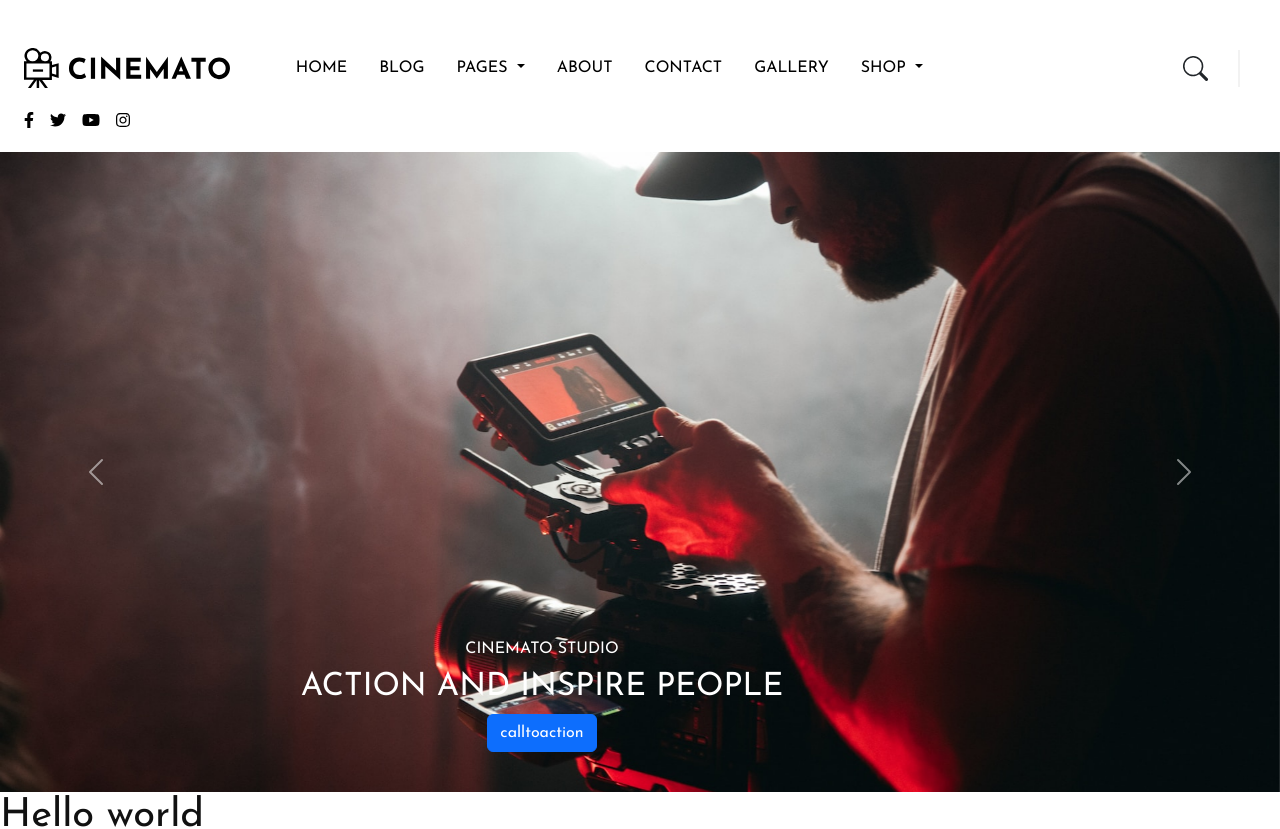
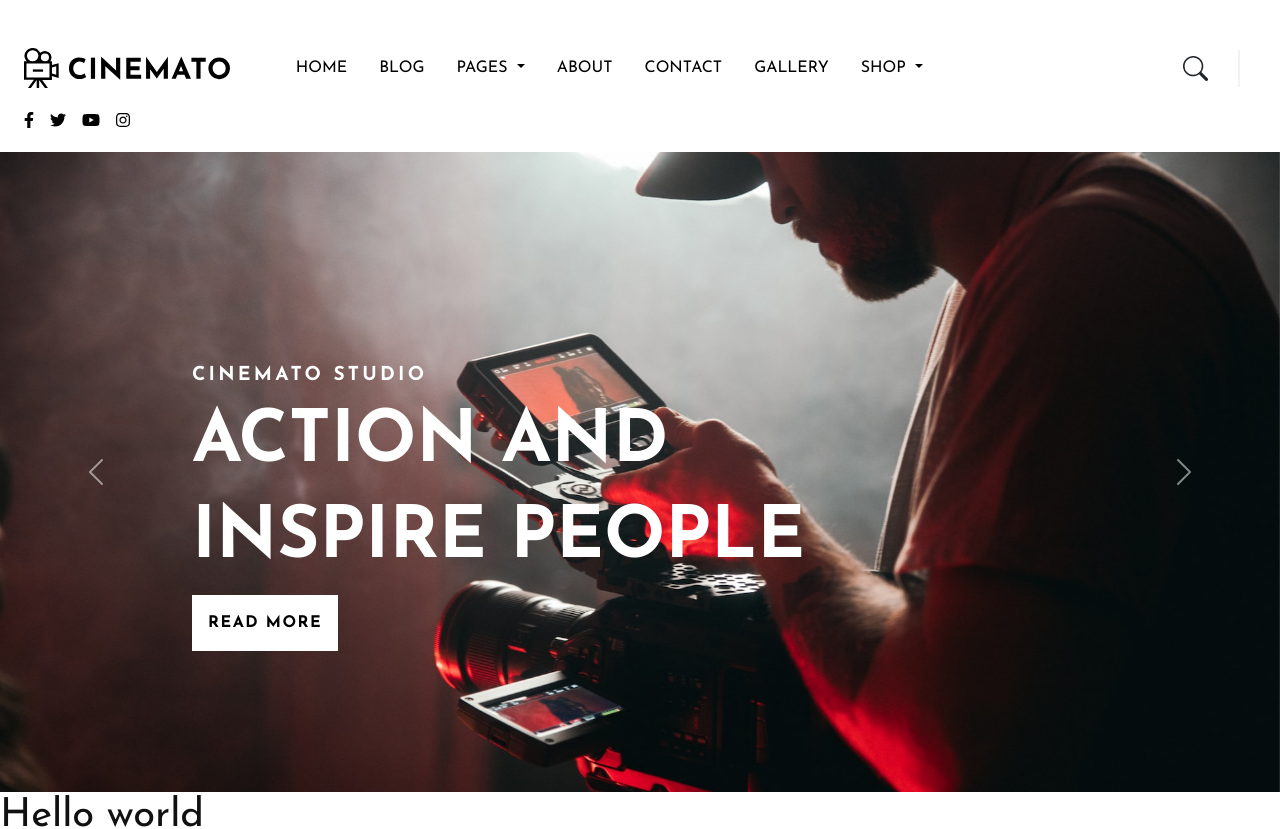
Before and after one commit to StefanoMela/cinemato-midterm-html-vuejs, a Vue app: page / in a window 1280 px wide. Shown: the top 829 px of the page. Built offline with nearby package versions, Linux system fonts and the light colour scheme.

Commit message:
grf adjs

```diff
--- a/src/components/AppJumbo.vue
+++ b/src/components/AppJumbo.vue
@@ -20,7 +20,7 @@ export default {
         <div class="carousel-caption">
           <h6>CINEMATO STUDIO</h6>
           <h2>ACTION AND INSPIRE PEOPLE</h2>
-          <button class="btn btn-primary">calltoaction</button>
+          <button class="call-to-action">READ MORE</button>
         </div>
         <div class="carousel-item">
           <img :src="heroImgs.hero2" class="d-block w-100" alt="..." />
@@ -57,9 +57,27 @@ export default {
 }
 
 .carousel-caption {
+  max-width: 700px;
+  text-align: left;
+  top: 30%;
+  h2 {
+    font-size: 4.5rem;
+    font-weight: 700;
+    line-height: 6rem;
+  }
 
-max-width: 700px;
+  h6{
+    font-size: 1.2rem;
+    font-weight: 700;
+    letter-spacing: .2rem;
+  }
 
-
+  .call-to-action {
+    background-color: #ffffff;
+    padding: 1rem;
+    border: none;
+    letter-spacing: 1.5px;
+    font-weight: bolder;
+  }
 }
 </style>
```
